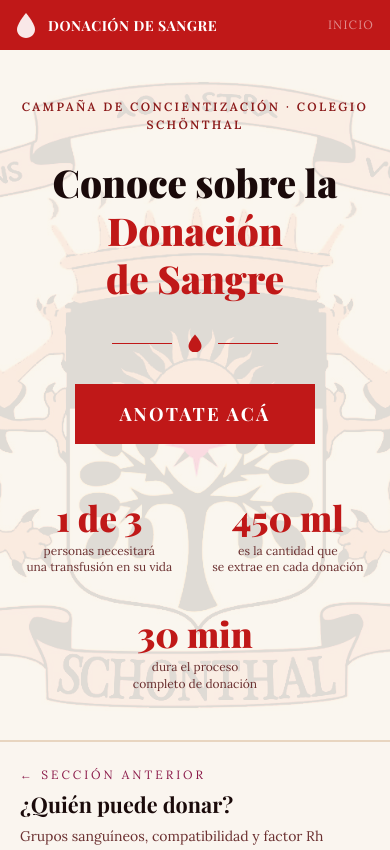
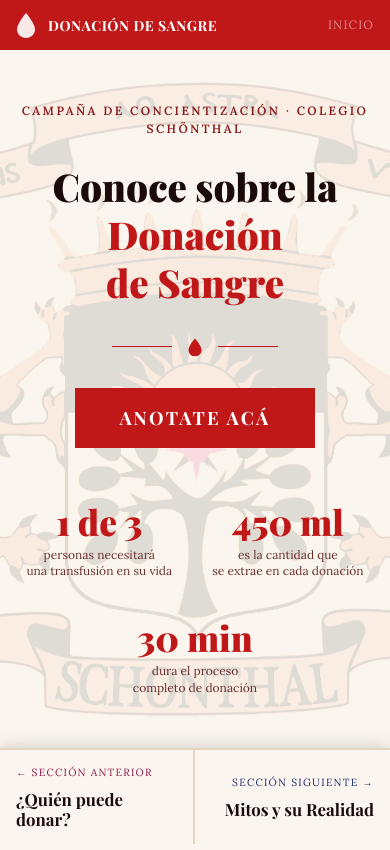
Before and after one commit to lucas-de-la-pena-schonthal/Donacion-de-Sangre, a plain HTML site: page index.html in a window 390 px wide. Shown: the top 850 px of the page. Drawn offline with nearby package versions, Linux system fonts and the light colour scheme; a web font is replaced by a local one.

Commit message:
fix: estilo visual y scrollbar

```diff
--- a/index.html
+++ b/index.html
@@ -25,7 +25,6 @@
     <span class="topbar__label">Inicio</span>
     <a class="topbar__back" href="#inicio">← Volver</a>
   </header>
-  <div class="rule" aria-hidden="true"></div>
 
   <!-- ═════════ INICIO ═════════ -->
   <section id="inicio" class="view">
@@ -63,8 +62,6 @@
         </div>
       </div>
     </main>
-
-    <div class="divider" aria-hidden="true"></div>
 
     <nav class="pager">
       <a class="pager__item pager__item--prev" href="#quien-puede-donar">
--- a/script.js
+++ b/script.js
@@ -17,6 +17,10 @@
     });
     document.body.setAttribute('data-view', id);
     window.scrollTo(0, 0);
+
+    // Cada sección scrollea en su propio contenedor
+    var main = views[id].querySelector('main');
+    if (main) main.scrollTop = 0;
   }
 
   window.addEventListener('hashchange', show);
--- a/styles.css
+++ b/styles.css
@@ -12,6 +12,7 @@
   --borde-fila: #EDE0D4;
   --borde-col: #D4B8B8;
   --texto: #1A0A0A;
+  --pager-h: 104px;
 
   --serif-display: 'Playfair Display', Georgia, serif;
   --serif-text: 'Lora', Georgia, serif;
@@ -25,7 +26,9 @@ html, body { height: 100%; margin: 0; padding: 0; }
 body {
   display: flex;
   flex-direction: column;
-  min-height: 100vh;
+  height: 100vh;
+  height: 100dvh;
+  overflow: hidden;
   font-family: var(--serif-text);
   background-color: var(--crema);
   color: var(--texto);
@@ -36,10 +39,40 @@ p, h1, h2 { margin: 0; }
 a { color: inherit; text-decoration: none; }
 [hidden] { display: none !important; }
 
-.view { flex: 1; display: flex; flex-direction: column; }
+.view {
+  flex: 1;
+  display: flex;
+  flex-direction: column;
+  min-height: 0;
+}
+
+/* El contenido de cada sección scrollea en su propio contenedor,
+   así la botonera queda siempre visible y nunca superpuesta. */
+.view > main {
+  flex: 1;
+  min-height: 0;
+  overflow-y: auto;
+  overscroll-behavior: contain;
+  scrollbar-width: thin;
+  scrollbar-color: var(--borde-col) var(--crema-2);
+}
+
+/* Barra de desplazamiento discreta */
+.view > main::-webkit-scrollbar { width: 10px; }
+
+.view > main::-webkit-scrollbar-track { background-color: var(--crema-2); }
+
+.view > main::-webkit-scrollbar-thumb {
+  background-color: var(--borde-col);
+  border: 2px solid var(--crema-2);
+  border-radius: 999px;
+}
+
+.view > main::-webkit-scrollbar-thumb:hover { background-color: var(--vino); }
 
 /* ═════════ Barra superior ═════════ */
 .topbar {
+  flex: none;
   display: flex;
   align-items: center;
   justify-content: space-between;
@@ -75,15 +108,6 @@ a { color: inherit; text-decoration: none; }
 .topbar__back:hover,
 .topbar__back:focus-visible { color: #fff; }
 
-/* Franja de color bajo la barra (cambia según la vista) */
-.rule { height: 5px; background-color: var(--rojo); }
-
-body[data-view="inicio"] .rule {
-  background: linear-gradient(90deg, #C01818 0%, #8B1A4A 50%, #1A2B6B 100%);
-}
-body[data-view="quien-puede-donar"] .rule { background-color: var(--rojo); }
-body[data-view="mitos"] .rule { background-color: var(--azul); }
-
 /* Etiqueta en Inicio, botón "Volver" en el resto */
 body[data-view="inicio"] .topbar__back { display: none; }
 body:not([data-view="inicio"]) .topbar__label { display: none; }
@@ -96,7 +120,8 @@ body:not([data-view="inicio"]) .topbar__label { display: none; }
   flex-direction: column;
   align-items: center;
   justify-content: center;
-  padding: 4rem 2rem;
+  justify-content: safe center;
+  padding: 3rem 2rem;
   text-align: center;
 }
 
@@ -192,20 +217,21 @@ body:not([data-view="inicio"]) .topbar__label { display: none; }
   color: #6B3030;
 }
 
-/* ═════════ Inicio: navegación inferior ═════════ */
-.divider { height: 2px; background-color: var(--borde); }
-
+/* ═════════ Navegación inferior ═════════ */
 .pager {
+  flex: none;
   display: grid;
   grid-template-columns: 1fr 1fr;
-  min-height: 140px;
+  min-height: var(--pager-h);
+  border-top: 2px solid var(--borde);
+  box-shadow: 0 -4px 14px rgba(26, 10, 10, 0.14);
 }
 
 .pager__item {
   display: flex;
   flex-direction: column;
   justify-content: center;
-  padding: 2rem 2.5rem;
+  padding: 1.25rem 2.5rem;
   background-color: var(--crema);
   transition: background-color 0.2s;
 }
@@ -239,18 +265,10 @@ body:not([data-view="inicio"]) .topbar__label { display: none; }
 .pager__item--prev .pager__desc { color: #6B3030; }
 .pager__item--next .pager__desc { color: #2A3870; }
 
-/* Botonera fija "Volver al inicio" (siempre visible al pie de la ventana) */
+/* Botonera de una sola opción ("Volver al inicio") */
 .pager--single {
-  position: fixed;
-  inset: auto 0 0 0;
-  z-index: 20;
   grid-template-columns: 1fr;
-  min-height: 0;
-  border-top: 2px solid var(--borde);
-  box-shadow: 0 -4px 14px rgba(26, 10, 10, 0.14);
 }
-
-body:not([data-view="inicio"]) { padding-bottom: 6rem; }
 
 .pager__item--home {
   flex-direction: row;
@@ -265,12 +283,14 @@ body:not([data-view="inicio"]) { padding-bottom: 6rem; }
 .pager__item--home:focus-visible { background-color: var(--crema-hover); }
 
 /* ═════════ Páginas interiores ═════════ */
+/* El contenedor de scroll ocupa todo el ancho (para que la barra de
+   desplazamiento quede pegada al borde de la ventana) y el contenido
+   se centra con padding lateral en vez de con max-width. */
 .page {
   flex: 1;
   width: 100%;
-  max-width: 72rem;
-  margin: 0 auto;
-  padding: 3.5rem 4rem;
+  padding-block: 3.5rem;
+  padding-inline: max(4rem, calc((100% - 72rem) / 2));
 }
 
 .page__eyebrow {
@@ -400,15 +420,20 @@ a:focus-visible { outline: 2px solid var(--azul); outline-offset: -2px; }
 
 /* ═════════ Responsive ═════════ */
 @media (max-width: 720px) {
+  :root { --pager-h: 96px; }
+
   .topbar { padding: 0.75rem 1rem; }
-  .hero { padding: 3rem 1.25rem; }
+  .hero { padding: 2.5rem 1.25rem; }
   .hero__eyebrow { letter-spacing: 0.2em; }
 
-  .pager { grid-template-columns: 1fr; }
-  .pager__item { padding: 1.5rem 1.25rem; }
-  .pager__item--prev { border-right: 0; border-bottom: 2px solid var(--borde); }
+  /* La botonera se mantiene en dos columnas, más compacta */
+  .pager__item { padding: 0.9rem 1rem; }
+  .pager__item--prev { border-right: 2px solid var(--borde); }
+  .pager__title { font-size: 1.05rem; }
+  .pager__kicker { letter-spacing: 0.12em; font-size: 0.65rem; }
+  .pager__desc { display: none; }
 
-  .page { padding: 2.5rem 1.25rem; }
+  .page { padding-block: 2.5rem; padding-inline: 1.25rem; }
 
   .compat { grid-template-columns: 1fr; gap: 2rem; }
   .compat__fig { position: static; }
```
